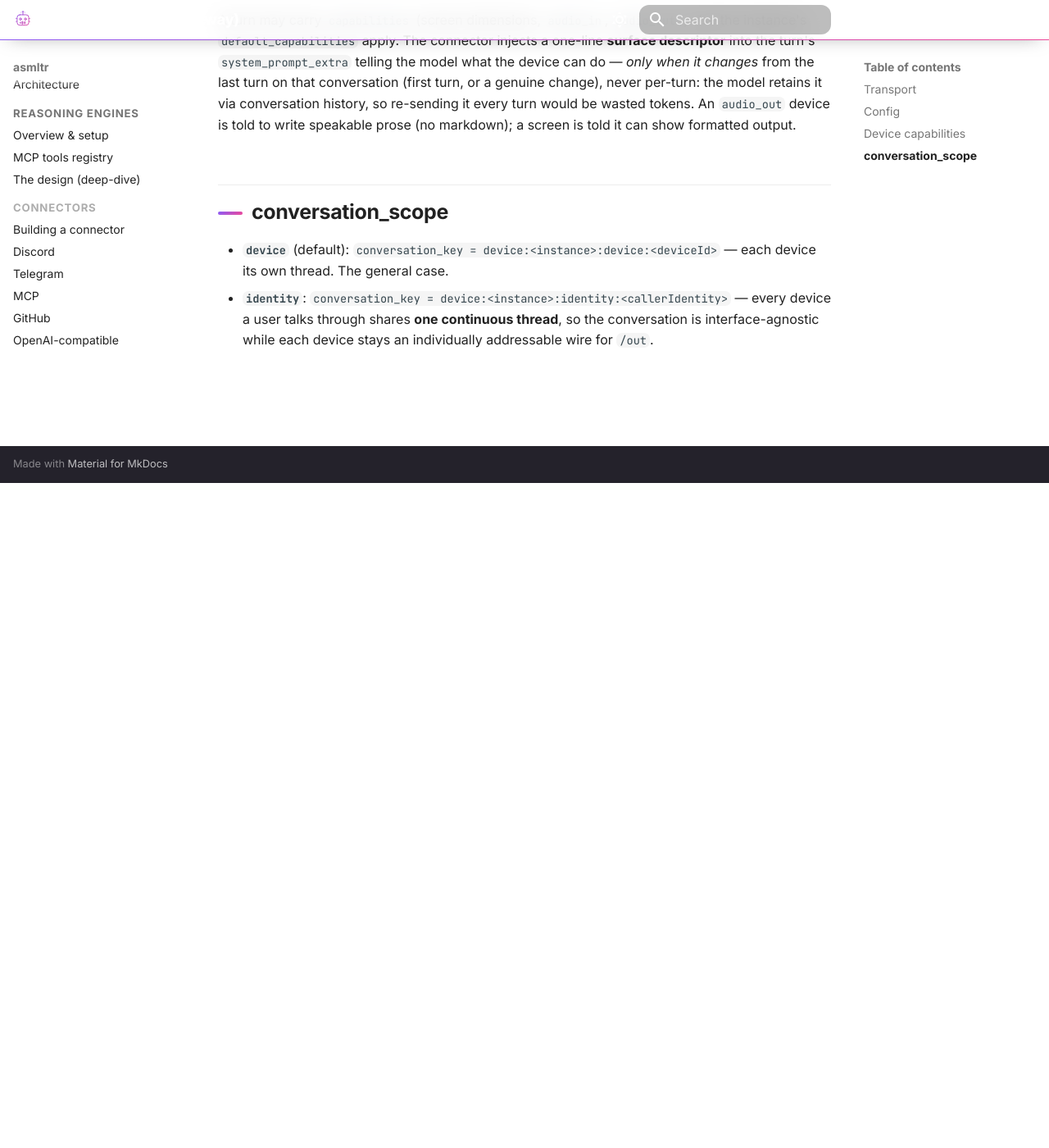
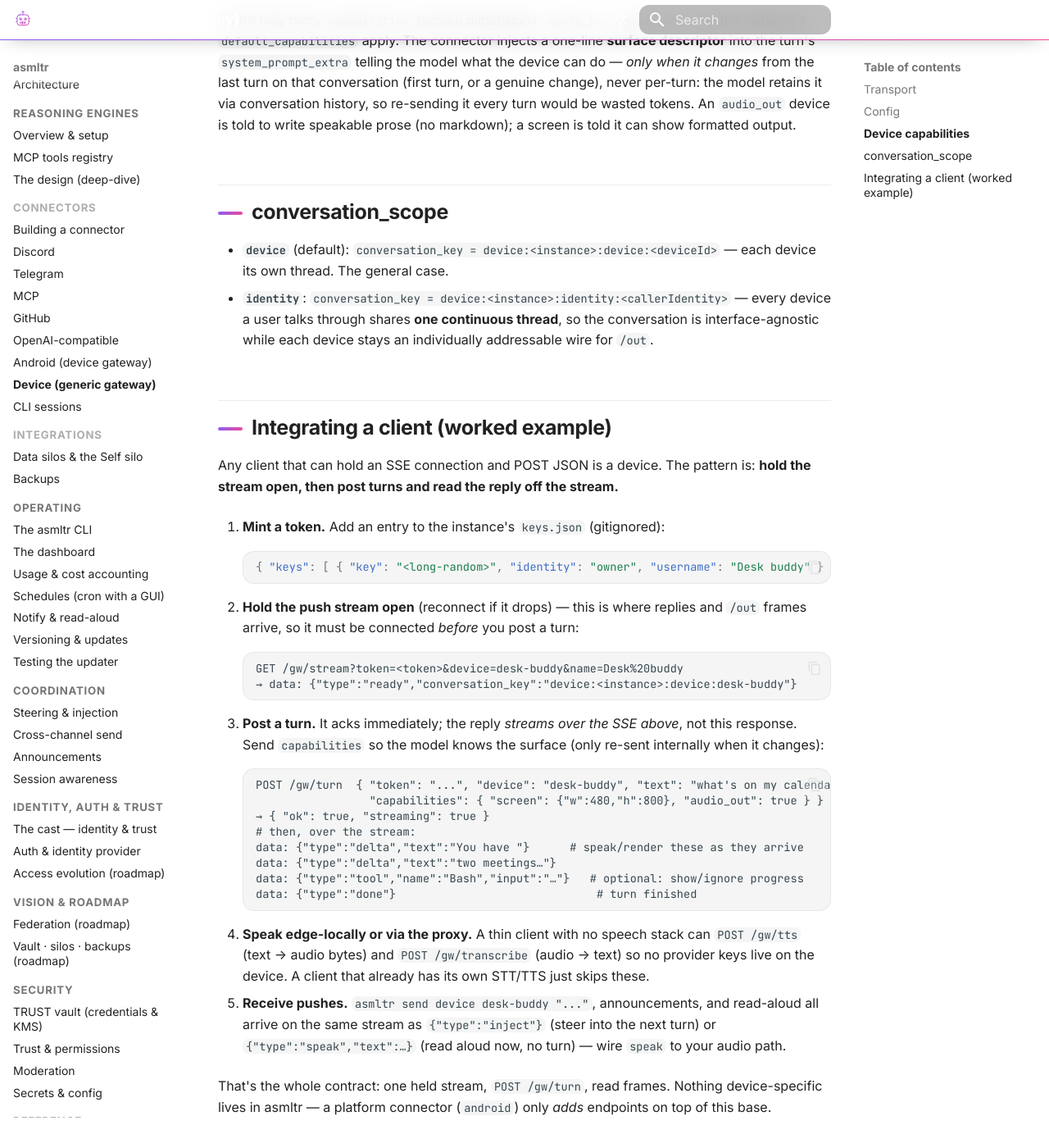
Before and after one commit to gtwy/asmltr, an MkDocs documentation site: the page built from docs/connectors/device.md, in a window 1280 px wide and 1400 px high, scrolled down 1676 px. Shown: the whole window at 82% size. Built offline with MkDocs 1.6.1 and Material for MkDocs 9.7.7, drawn with Linux system fonts in a browser that asks for light colours; comment, search, counter and statistics services are not loaded; before the commit the page ends 2265 px from its top, so only the background shows below that.

Commit message:
docs(connectors): list device in the index + add a client integration walkthrough

````diff
--- a/docs/connectors/device.md
+++ b/docs/connectors/device.md
@@ -55,3 +55,47 @@
 - **`identity`**: `conversation_key = device:<instance>:identity:<callerIdentity>` — every device a
   user talks through shares **one continuous thread**, so the conversation is interface-agnostic while
   each device stays an individually addressable wire for `/out`.
+
+## Integrating a client (worked example)
+
+Any client that can hold an SSE connection and POST JSON is a device. The pattern is: **hold the
+stream open, then post turns and read the reply off the stream.**
+
+1. **Mint a token.** Add an entry to the instance's `keys.json` (gitignored):
+
+    ```json
+    { "keys": [ { "key": "<long-random>", "identity": "owner", "username": "Desk buddy" } ] }
+    ```
+
+2. **Hold the push stream open** (reconnect if it drops) — this is where replies and `/out` frames
+   arrive, so it must be connected *before* you post a turn:
+
+    ```
+    GET /gw/stream?token=<token>&device=desk-buddy&name=Desk%20buddy
+    → data: {"type":"ready","conversation_key":"device:<instance>:device:desk-buddy"}
+    ```
+
+3. **Post a turn.** It acks immediately; the reply *streams over the SSE above*, not this response.
+   Send `capabilities` so the model knows the surface (only re-sent internally when it changes):
+
+    ```
+    POST /gw/turn  { "token": "...", "device": "desk-buddy", "text": "what's on my calendar?",
+                     "capabilities": { "screen": {"w":480,"h":800}, "audio_out": true } }
+    → { "ok": true, "streaming": true }
+    # then, over the stream:
+    data: {"type":"delta","text":"You have "}      # speak/render these as they arrive
+    data: {"type":"delta","text":"two meetings…"}
+    data: {"type":"tool","name":"Bash","input":"…"}   # optional: show/ignore progress
+    data: {"type":"done"}                              # turn finished
+    ```
+
+4. **Speak edge-locally or via the proxy.** A thin client with no speech stack can `POST /gw/tts`
+   (text → audio bytes) and `POST /gw/transcribe` (audio → text) so no provider keys live on the
+   device. A client that already has its own STT/TTS just skips these.
+
+5. **Receive pushes.** `asmltr send device desk-buddy "..."`, announcements, and read-aloud all arrive
+   on the same stream as `{"type":"inject"}` (steer into the next turn) or `{"type":"speak","text":…}`
+   (read aloud now, no turn) — wire `speak` to your audio path.
+
+That's the whole contract: one held stream, `POST /gw/turn`, read frames. Nothing device-specific
+lives in asmltr — a platform connector (`android`) only *adds* endpoints on top of this base.
````
Also changed, not shown: docs/connectors/index.md (+1 -0 lines).
